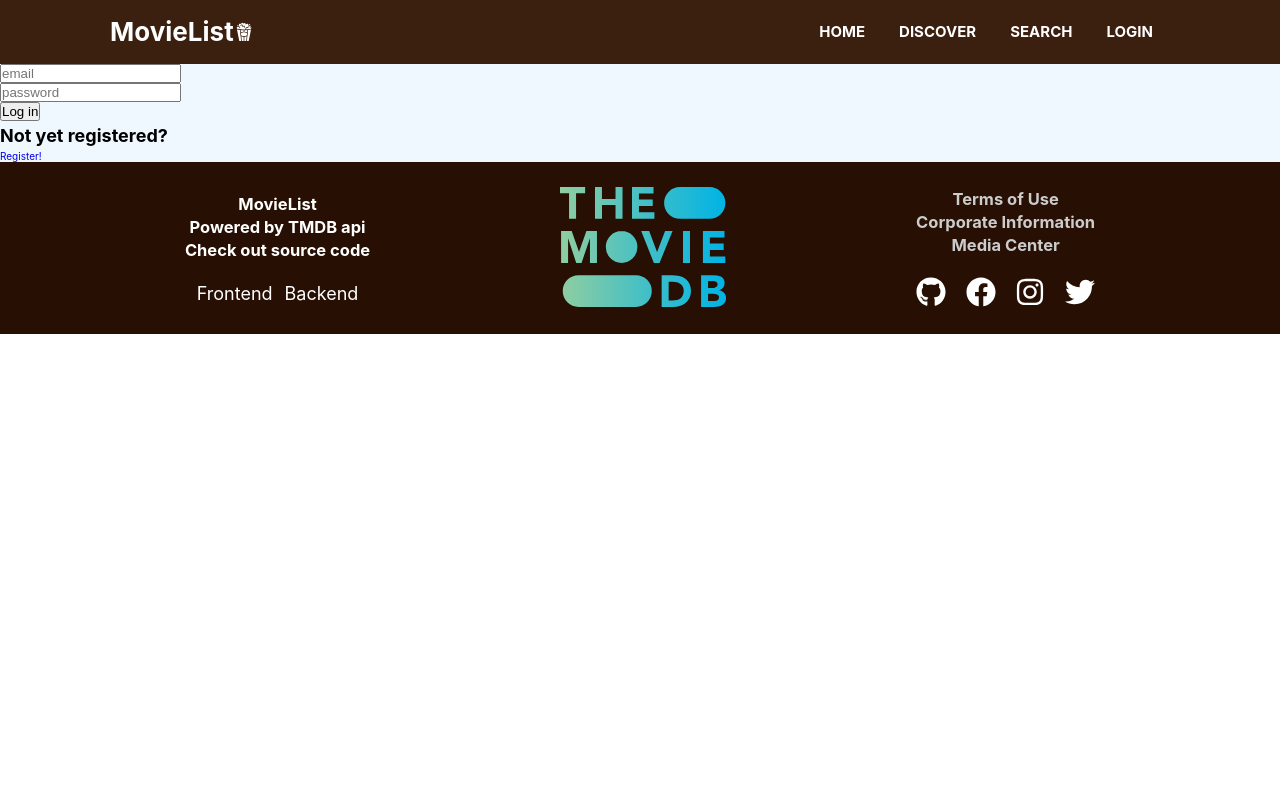
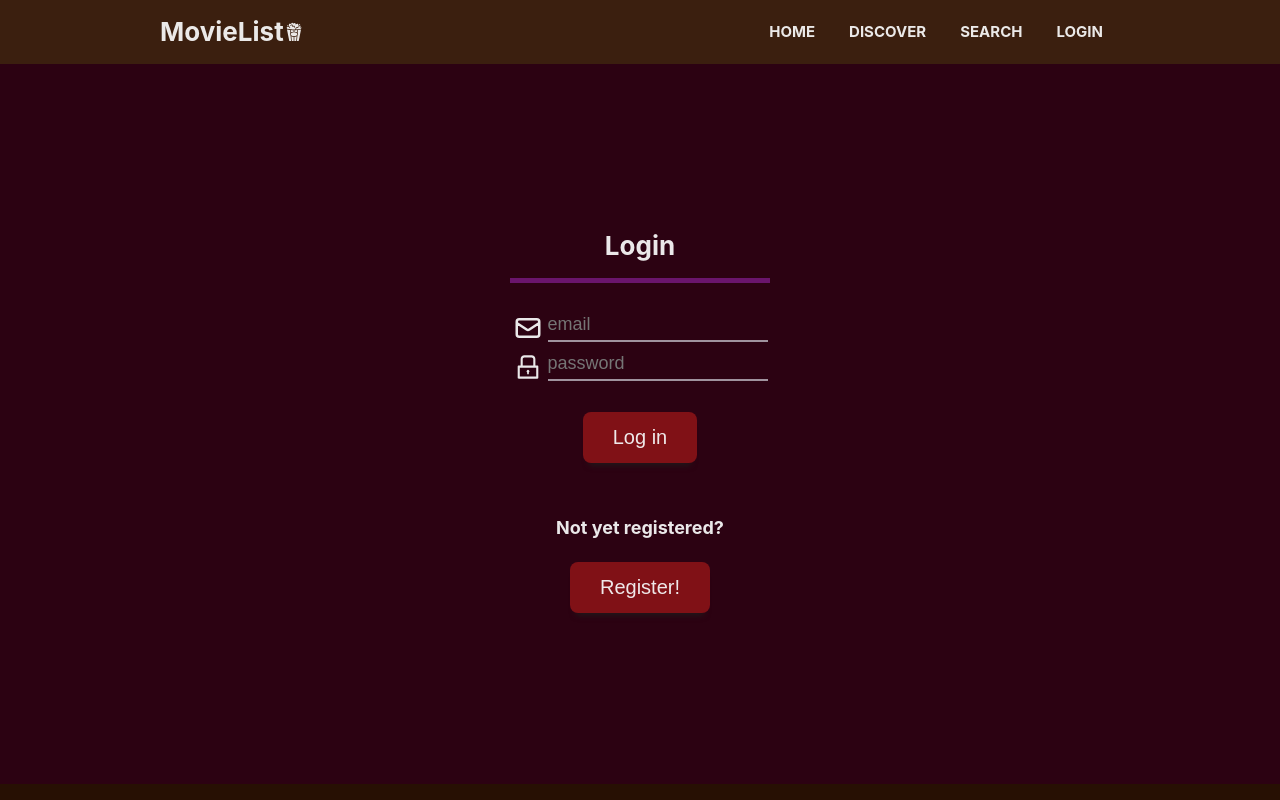
Before and after one commit to krli07717/movie_frontend, a React (Create React App) app: page /Login in a window 1280 px wide. Shown: the top 800 px of the page. Built offline with nearby package versions, Linux system fonts and the light colour scheme; no server answers.

Commit message:
rwd for pages and layouts

```diff
--- a/src/App.scss
+++ b/src/App.scss
@@ -1,3 +1,6 @@
+$primary--color: rgba(245, 245, 245, 0.945);
+$bg--color: rgb(44, 2, 18);
+$btn--primary: rgba(175, 26, 26, 0.644);
 // base
 * {
   margin: 0;
@@ -14,6 +17,13 @@ body {
     sans-serif;
   -webkit-font-smoothing: antialiased;
   -moz-osx-font-smoothing: grayscale;
+}
+
+a,
+a:visited,
+a:hover,
+a:active {
+  color: inherit;
 }
 
 img {
@@ -44,14 +54,43 @@ h5 {
 }
 
 .container {
-  max-width: 1100px;
+  max-width: 1000px;
   margin: 0 auto;
+}
+
+main {
+  color: $primary--color;
+  min-height: 90vh;
+  background-color: $bg--color;
+}
+
+button {
+  color: $primary--color;
+  border: none;
+  cursor: pointer;
+  padding: 0.7em 1.5em;
+  font-size: 2em;
+  border-radius: 8px;
+  background-color: $btn--primary;
+  margin: 20px 20px;
+  box-shadow: 0 8px 6px -6px rgb(31, 27, 27);
+}
+
+input {
+  width: 220px;
+  border: none;
+  padding-bottom: 5px;
+  border-bottom: 2px solid rgba(215, 215, 224, 0.678);
+  outline: none;
+  background: none;
+  color: #bbb;
+  font-size: 18px;
 }
 
 // customs
 .navbar {
   background-color: rgb(59, 31, 15);
-  color: #fff;
+  color: $primary--color;
   width: 100%;
   .flex {
     display: flex;
@@ -87,7 +126,7 @@ h5 {
       display: inline-block;
       font-size: 1.5em;
       font-weight: bold;
-      color: #fff;
+      color: $primary--color;
       padding: 4px 7px;
       border-radius: 5px;
       text-transform: uppercase;
@@ -102,7 +141,7 @@ h5 {
 
 footer {
   background-color: rgb(39, 16, 3);
-  color: #fff;
+  color: $primary--color;
   height: 100%;
   width: 100%;
   .flex {
@@ -146,47 +185,168 @@ footer {
     }
   }
   a {
-    color: #fff;
+    color: $primary--color;
     .tmdblogo {
       height: 120px;
     }
   }
 }
 
-main {
-  background-color: aliceblue;
+.home {
+  .hero1 {
+    // bg image
+    background: linear-gradient(
+        to right bottom,
+        rgba(243, 227, 233, 0.315),
+        rgba(44, 2, 18, 0.863)
+      ),
+      url(./hero1.jpg);
+    background-size: cover;
+    background-repeat: no-repeat;
+    background-position: center center;
+    div {
+      height: 250px;
+      display: flex;
+      flex-direction: column;
+      align-items: center;
+      align-content: space-around;
+      margin-top: 15px;
+      div {
+        display: grid;
+        place-items: center;
+      }
+    }
+  }
+}
+
+.discover {
+  max-width: 1200px;
+  margin: 0 auto;
+  // text-align: center;
 }
 
 .collection {
+  text-align: center;
+  h2 {
+    color: rgba(245, 245, 27, 0.925);
+  }
+}
+
+.movie_rows {
   display: flex;
   flex-wrap: wrap;
+  justify-content: center;
+  text-align: center;
+  .movie_card {
+    display: inline-block;
+    button {
+      padding: 0;
+      background: none;
+      img {
+        display: block;
+        max-width: 185px;
+        max-height: 264px;
+        width: auto;
+        height: auto;
+      }
+    }
+  }
 }
 
-.movieCard {
-  display: inline-block;
+.form_container {
+  h1 {
+    border-bottom: 5px solid rgba(132, 29, 146, 0.705);
+  }
+  .auth_form {
+    margin: 25px 0;
+    height: 180px;
+    display: flex;
+    flex-direction: column;
+    justify-content: space-around;
+    align-items: center;
+    div {
+      width: 260px;
+      display: flex;
+      justify-content: space-around;
+      align-items: center;
+    }
+  }
+}
+
+.search_form {
+  display: flex;
+  place-items: center;
+  justify-content: center;
+  button {
+    margin: 30px 10px;
+    padding: 5px 10px;
+  }
+}
+
+.modal_content {
+  color: $primary--color;
+  display: flex;
+  flex-direction: column;
+  align-items: center;
+  background-color: rgba(0, 0, 0, 0.567);
+  .modal_text {
+    // background-color: rgba(179, 108, 108, 0.65);
+    // background-color: rgba(0, 0, 0, 0.567);
+    border: 20px solid transparent;
+    border-radius: 5px;
+    h1 {
+      text-align: center;
+      line-height: 1em;
+      margin: 15px 0 3px 0;
+    }
+    h5 {
+      text-align: center;
+      line-height: 1em;
+      margin: 2px 0 15px 0;
+    }
+  }
+  .modal_buttons {
+    display: flex;
+    flex-wrap: wrap;
+    justify-content: center;
+  }
+}
+
+.myList {
+  display: flex;
+  flex-wrap: wrap;
+  justify-content: center;
 }
 
 .recommendations {
-  background-color: #000;
-  display: flex;
-  flex-wrap: wrap;
+  background-color: rgba(0, 0, 0, 0.267);
+  h2 {
+    text-align: center;
+  }
+}
+
+.item_center {
+  min-height: 90vh;
+  display: grid;
+  place-items: center;
+  text-align: center;
 }
 
 // media-queries
 
 @media screen and (max-width: 600px) {
-  .navbar .flex {
+  .navbar {
+    .flex {
       justify-content: center;
-  }
-  .navbar .flex .logo {
+      .logo {
         padding: 0 5px;
       }
-  .navbar .flex ul {
+      ul {
         display: none;
         flex-direction: column;
         flex: 0 20%;
       }
-  .navbar .flex .hamburger {
+      .hamburger {
         display: block;
         padding: 0 10px;
         flex: 0 47%;
@@ -194,7 +354,9 @@ main {
           float: right;
         }
       }
-  .navbar .flex .navExpand {
+      .navExpand {
         display: flex;
       }
     }
+  }
+}
--- a/src/components/Collection.js
+++ b/src/components/Collection.js
@@ -82,9 +82,9 @@ function Collection({ collectionName, collectionAPI, searchQuery, movieId }) {
   }, [pages]);
 
   return (
-    <section>
+    <section className="collection">
       <h2>{collectionName}</h2>
-      <div className="collection">
+      <div className="movie_rows">
         {collection.map((movieInfos) =>
           movieInfos.poster_path ? (
             <MovieCard key={movieInfos.id} {...movieInfos} />
--- a/src/components/Form.js
+++ b/src/components/Form.js
@@ -1,9 +1,13 @@
 import React from "react";
 import Button from "./Button";
+import { HiOutlineMail } from "react-icons/hi";
+import { AiOutlineLock } from "react-icons/ai";
 
 const Form = ({ onFormSubmit, onInputChange, SubmitButtonText }) => {
   return (
-    <form action="" onSubmit={(e) => onFormSubmit(e)}>
+    <form className="auth_form" action="" onSubmit={(e) => onFormSubmit(e)}>
+      <div>
+        <HiOutlineMail size="30" />
         <input
           type="email"
           name="email"
@@ -11,7 +15,9 @@ const Form = ({ onFormSubmit, onInputChange, SubmitButtonText }) => {
           onChange={(e) => onInputChange(e)}
           required
         />
-      <br />
+      </div>
+      <div>
+        <AiOutlineLock size="30" />
         <input
           type="password"
           name="password"
@@ -19,8 +25,10 @@ const Form = ({ onFormSubmit, onInputChange, SubmitButtonText }) => {
           onChange={(e) => onInputChange(e)}
           required
         />
-      <br />
+      </div>
+      <div>
         <Button type="submit">{SubmitButtonText}</Button>
+      </div>
     </form>
   );
 };
--- a/src/components/MovieCard.js
+++ b/src/components/MovieCard.js
@@ -39,7 +39,7 @@ function MovieCard({
   };
   return (
     <div>
-      <div className="movieCard">
+      <div className="movie_card">
         <Button onClick={() => setModalIsOpen(true)} type="button">
           <img src={previewImageUrl} alt="" />
         </Button>
--- a/src/pages/Discover.js
+++ b/src/pages/Discover.js
@@ -16,11 +16,11 @@ function Discover() {
   ];
 
   return (
-    <>
+    <div className="discover">
       {collections.map((collection, index) => {
         return <Collection key={index} {...collection} />;
       })}
-    </>
+    </div>
   );
 }
 
--- a/src/pages/Login.js
+++ b/src/pages/Login.js
@@ -2,6 +2,7 @@ import React, { useState, useContext } from "react";
 import { UserInfoContext, ACTIONS } from "../App";
 import { backendInstance as axios } from "../utils/axios";
 import { Link } from "react-router-dom";
+import Button from "../components/Button";
 import Form from "../components/Form";
 
 function Login() {
@@ -38,16 +39,19 @@ function Login() {
   };
 
   return (
-    <div>
+    <div className="container item_center">
+      <div className="form_container">
+        <h1>Login</h1>
         <Form
           onFormSubmit={onLoginSubmit}
           onInputChange={onInputChange}
           SubmitButtonText="Log in"
         />
         {loginError && <h5>Wrong Combinations</h5>}
-      <div>
         <h3>Not yet registered?</h3>
+        <Button type="button">
           <Link to="/Register">Register!</Link>
+        </Button>
       </div>
     </div>
   );
--- a/src/pages/MyList.js
+++ b/src/pages/MyList.js
@@ -8,14 +8,14 @@ function MyList() {
   console.log("States @ MyList:", userInfoState);
   return (
     <div>
-      <div>
+      {/* <div>
         {userInfoState.MovieList.map(({ id, watched }, index) => (
           <h3 key={index}>
             {id} watched: {`${watched}`}
           </h3>
         ))}
-      </div>
-      <div>
+      </div> */}
+      <div className="myList">
         {userInfoState.MovieList.length ? (
           userInfoState.MovieList.map(({ id }) => (
             <Collection
--- a/src/pages/Register.js
+++ b/src/pages/Register.js
@@ -38,13 +38,16 @@ function Register() {
   };
 
   return (
-    <div>
-      <Form
-        onFormSubmit={onRegisterSubmit}
-        onInputChange={onInputChange}
-        SubmitButtonText="Register"
-      />
-      {registerError && <h5>Email already taken</h5>}
+    <div className="container item_center">
+      <div className="form_container">
+        <h1>Register</h1>
+        <Form
+          onFormSubmit={onRegisterSubmit}
+          onInputChange={onInputChange}
+          SubmitButtonText="Register"
+        />
+        {registerError && <h3>Email already taken</h3>}
+      </div>
     </div>
   );
 }
--- a/src/pages/Search.js
+++ b/src/pages/Search.js
@@ -18,17 +18,19 @@ function Search() {
   };
 
   return (
+    <div className="container">
       <div>
-      <form action="" onSubmit={(e) => onSubmit(e)}>
+        <form className="search_form" action="" onSubmit={(e) => onSubmit(e)}>
           <input
             type="text"
             placeholder="search.."
             onChange={(e) => onInputChange(e)}
           />
           <Button type="submit">
-          <FaSearch />
+            <FaSearch size="15" />
           </Button>
         </form>
+      </div>
       {/* the following condition prevents Collection/ from rendering at first */}
       {submit && (
         <Collection
```
Also changed, not shown: src/components/MovieModal.js (+29 -12 lines), src/pages/Home.js (+16 -10 lines), src/hero1.jpg (added). Lines whose indentation alone changed are shown as unchanged.
